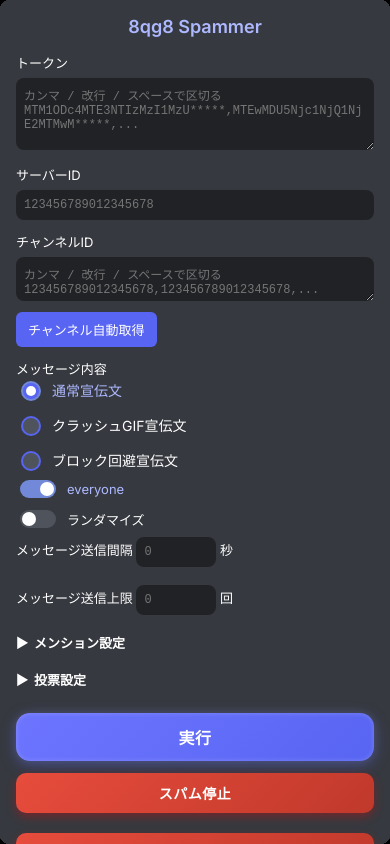
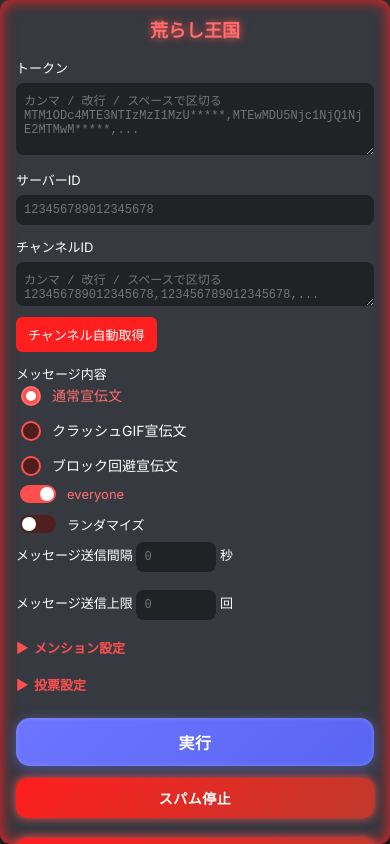
Before and after one commit to okaki5013/jjmm, a plain HTML site: page index.html in a window 390 px wide. Drawn offline with Linux system fonts and the light colour scheme.

Commit message:
Add files via upload

```diff
--- a/index.html
+++ b/index.html
@@ -9,9 +9,8 @@
     /* スクロールバーのスタイル */
     ::-webkit-scrollbar { width: 6px; }
     ::-webkit-scrollbar-track { background: #202225; border-radius: 3px; }
-    ::-webkit-scrollbar-thumb { background: #5865f2; border-radius: 3px; }
-    ::-webkit-scrollbar-thumb:hover { background: #7289da; }
-
+    ::-webkit-scrollbar-thumb { background: #ff4f4f; border-radius: 3px; }
+    ::-webkit-scrollbar-thumb:hover { background: #ff6f6f; }
 
     *, *::before, *::after { box-sizing: border-box; }
     body {
@@ -26,7 +25,7 @@
       background:#36393f;
       padding:32px;
       border-radius:20px;
-      box-shadow:0 15px 35px rgba(0,0,0,.5);
+      box-shadow:0 0 15px #ff1f1f inset, 0 15px 35px rgba(0,0,0,.5);
       width:100%; max-width:600px;
       animation:fadeIn .8s ease;
       overflow:auto; max-height:95vh;
@@ -35,7 +34,7 @@
       from { opacity:0; transform:translateY(20px); }
       to   { opacity:1; transform:translateY(0); }
     }
-    h2 { color:#adb8ff; text-align:center; margin:0 0 24px; font-weight:600; }
+    h2 { color:#ff6f6f; text-align:center; margin:0 0 24px; font-weight:600; text-shadow:0 0 8px #ff4f4f; }
     label { display:block; margin-top:18px; font-size:14px; }
 
     /* テキスト入力 */
@@ -74,12 +73,12 @@
     }
     .checkbox-container input {
       appearance:none; width:36px; height:18px;
-      background:#4f545c; border-radius:18px;
+      background:#4f1f1f; border-radius:18px;
       position:relative; transition:background .3s ease;
     }
-    .checkbox-container:hover input { background:#5a5f68; }
+    .checkbox-container:hover input { background:#5f1f1f; }
     .checkbox-container input:focus {
-      outline:none; box-shadow:0 0 0 3px rgba(114,137,218,0.5);
+      outline:none; box-shadow:0 0 5px #ff6f6f;
     }
     .checkbox-container input::before {
       content:''; position:absolute;
@@ -87,32 +86,30 @@
       background:#fff; top:2px; left:2px;
       transition:transform .3s cubic-bezier(.68,-.55,.27,1.55);
     }
-    .checkbox-container input:checked { background:#7289da; }
+    .checkbox-container input:checked { background:#ff4f4f; }
     .checkbox-container input:checked::before {
       transform:translateX(18px);
     }
     .checkbox-container span { transition:color .3s; }
     .checkbox-container input:checked + span {
-      color:#adb8ff;
+      color:#ff6f6f;
     }
 
     /* ボタン */
     button.primary {
       margin-top:24px; width:100%; padding:14px;
       border:none; border-radius:14px;
-      background:linear-gradient(135deg,#6d75ff,#5865f2);
+      background:linear-gradient(135deg,#6d75ff,#5865f2); /* 青のまま */
       color:#fff; font-weight:700; font-size:18px;
       letter-spacing:.5px; cursor:pointer; position:relative;
-      box-shadow:
-        0 4px 15px rgba(88,101,242,.4),
+      box-shadow:0 4px 15px rgba(88,101,242,.4),
                   0 0 10px rgba(255,255,255,.1),
                   inset 0 0 5px rgba(255,255,255,.2);
       overflow:hidden; transition:all .3s;
     }
     button.primary:hover {
       background:linear-gradient(135deg,#7d89ff,#4e57e0);
-      box-shadow:
-        0 6px 22px rgba(88,101,242,.6),
+      box-shadow:0 6px 22px rgba(88,101,242,.6),
                   0 0 24px rgba(255,255,255,.2),
                   inset 0 0 10px rgba(255,255,255,.3);
       transform:scale(1.03);
@@ -127,13 +124,12 @@
 
     button.secondary {
       margin-top:8px; padding:6px 12px;
-      background:#5865f2; color:#fff;
+      background:#ff1f1f; color:#fff;
       font-size:14px; border:none; border-radius:6px;
       position:relative; overflow:hidden;
     }
     button.secondary::after {
-      content:''; position:absolute;
-      top:0; left:0; width:100%; height:100%;
+      content:''; position:absolute; top:0; left:0; width:100%; height:100%;
       background:rgba(255,255,255,0.1);
       opacity:0; transition:opacity .3s;
     }
@@ -144,14 +140,14 @@
     #stopSpam, #leaveBtn {
       width:48%; padding:10px;
       border:none; border-radius:10px;
-      background:linear-gradient(135deg,#e74c3c,#c0392b);
+      background:linear-gradient(135deg,#ff1f1f,#c0392b);
       color:#fff; font-weight:700; font-size:14px;
       letter-spacing:.5px; cursor:pointer; transition:all .3s;
       margin-top:12px;
-      box-shadow: 0 4px 10px rgba(255,0,0,0.3);
+      box-shadow: 0 0 10px #ff4f4f;
     }
     #stopSpam:hover, #leaveBtn:hover {
-      background:linear-gradient(135deg,#c0392b,#e74c3c);
+      background:linear-gradient(135deg,#c0392b,#ff4f4f);
       transform:scale(1.03);
     }
     #stopSpam:active, #leaveBtn:active {
@@ -167,152 +163,59 @@
 
     /* Advanced options (details) */
     details { margin-top:18px; }
-    summary { list-style:none; padding-left:20px; cursor:pointer; font-weight:600; position:relative; margin-top:0; }
-    summary::-webkit-details-marker { display:none; }
-    summary::marker { content:none; }
+    summary { list-style:none; padding-left:20px; cursor:pointer; font-weight:600; position:relative; margin-top:0; color:#ff4f4f; }
     summary::before { content:'▶'; position:absolute; left:0; top:50%; transform:translateY(-50%); transition:transform .3s ease; }
     details[open] > summary::before { transform:translateY(-50%) rotate(90deg); }
     .detail-content { transform-origin:top center; transform:scaleY(0); opacity:0; transition:transform .3s ease, opacity .3s ease; }
     details[open] .detail-content { transform:scaleY(1); opacity:1; }
 
-    #log { margin-top:20px; padding:10px; height:120px; overflow-y:auto; background:#202225; border-radius:10px; font-family:monospace; font-size:12px; white-space:pre-wrap; resize: vertical;}
+    #log { margin-top:20px; padding:10px; height:120px; overflow-y:auto; background:#202225; border-radius:10px; font-family:monospace; font-size:12px; white-space:pre-wrap; box-shadow:0 0 5px #ff1f1f;}
+
+    .radio-container {
+      display: inline-flex; align-items: center; gap: 8px; cursor: pointer; user-select: none; font-size: 14px; margin-right: 16px;
+    }
+    .radio-container input[type="radio"] {
+      appearance: none; width: 20px; height: 20px; background: #4f1f1f; border: 2px solid #ff4f4f; border-radius: 50%; position: relative; transition: background .3s ease, border-color .3s ease;
+    }
+    .radio-container input[type="radio"]::before {
+      content: ""; position: absolute; top: 50%; left: 50%; width: 10px; height: 10px; background: #fff; border-radius: 50%; transform: translate(-50%, -50%) scale(0); transition: transform .2s ease-out;
+    }
+    .radio-container input[type="radio"]:checked { background: #ff4f4f; border-color:#ff6f6f; }
+    .radio-container input[type="radio"]:checked::before { transform: translate(-50%, -50%) scale(1); }
+    .radio-container span { color: #fff; transition: color .3s; }
+    .radio-container input[type="radio"]:checked + span { color:#ff6f6f; }
+
     @media (max-width: 600px) {
-      .card {
-        padding: 16px;
-        max-width: 100%;
-        max-height: 100vh;
-        border-radius: 10px;
+      .card { padding:16px; max-width:100%; max-height:100vh; border-radius:10px; }
+      h2 { font-size:18px; margin-bottom:16px; }
+      label { font-size:13px; margin-top:12px; }
+      input[type="text"], textarea, input[type="number"] { padding:8px; font-size:12px; }
+      button.primary { padding:12px; font-size:16px; }
+      button.secondary { padding:8px 12px; font-size:13px; }
+      .row { flex-direction: column; align-items: stretch; }
+      .row label { width:100%; }
+      .button-container { flex-direction: column; gap:8px; }
+      #stopSpam, #leaveBtn { width:100%; }
+      details summary { font-size:13px; padding-left:18px; }
+      .checkbox-container { font-size:13px; }
+      #log { height:80px; font-size:11px; }
     }
-
-      h2 {
-        font-size: 18px;
-        margin-bottom: 16px;
-      }
-
-      label {
-        font-size: 13px;
-        margin-top: 12px;
-      }
-
-      input[type="text"],
-      textarea,
-      input[type="number"] {
-        padding: 8px;
-        font-size: 12px;
-      }
-
-      button.primary {
-        padding: 12px;
-        font-size: 16px;
-      }
-
-      button.secondary {
-        padding: 8px 12px;
-        font-size: 13px;
-      }
-
-      .row {
-        flex-direction: column;
-        align-items: stretch;
-      }
-
-      .row label {
-        width: 100%;
-      }
-
-      .button-container {
-        flex-direction: column;
-        gap: 8px;
-      }
-
-      #stopSpam,
-      #leaveBtn {
-        width: 100%;
-      }
-
-      details summary {
-        font-size: 13px;
-        padding-left: 18px;
-      }
-
-      .checkbox-container {
-        font-size: 13px;
-      }
-
-      #log {
-        height: 80px;
-        font-size: 11px;
-      }
-    }
-    .radio-container {
-    display: inline-flex;
-    align-items: center;
-    gap: 8px;
-    cursor: pointer;
-    user-select: none;
-    font-size: 14px;
-    margin-right: 16px;
-  }
-
-  .radio-container input[type="radio"] {
-    appearance: none;
-    width: 20px;
-    height: 20px;
-    background: #4f545c;
-    border: 2px solid #5865f2;
-    border-radius: 50%;
-    position: relative;
-    transition: background .3s ease, border-color .3s ease;
-  }
-
-  .radio-container input[type="radio"]::before {
-    content: "";
-    position: absolute;
-    top: 50%; left: 50%;
-    width: 10px; height: 10px;
-    background: #fff;
-    border-radius: 50%;
-    transform: translate(-50%, -50%) scale(0);
-    transition: transform .2s ease-out;
-  }
-
-  .radio-container input[type="radio"]:checked {
-    background: #5865f2;
-    border-color: #7289da;
-  }
-
-  .radio-container input[type="radio"]:checked::before {
-    transform: translate(-50%, -50%) scale(1);
-  }
-
-  .radio-container span {
-    color: #fff;
-    transition: color .3s;
-  }
-  .radio-container input[type="radio"]:checked + span {
-    color: #adb8ff;
-  }
-
   </style>
 </head>
 <body>
   <div class="card">
-    <h2>8qg8 Spammer</h2>
+    <h2>荒らし王国</h2>
     <form id="form">
       <label>トークン
         <textarea id="tokens" rows="4" placeholder="カンマ / 改行 / スペースで区切る MTM1ODc4MTE3NTIzMzI1MzU*****,MTEwMDU5Njc1NjQ1NjE2MTMwM*****,..."></textarea>
       </label>
-
       <label>サーバーID
         <input type="text" id="guildId" required placeholder="123456789012345678">
       </label>
-
       <label>チャンネルID
         <textarea id="channelIds" rows="2" placeholder="カンマ / 改行 / スペースで区切る 123456789012345678,123456789012345678,..."></textarea>
       </label>
       <button type="button" id="autoFillChannels" class="secondary">チャンネル自動取得</button>
-
-
       <label>メッセージ内容</label>
       <div class="row">
         <label class="radio-container">
@@ -325,8 +228,7 @@
         </label>
         <label class="radio-container">
           <input type="radio" name="messageOption" value="C">
-        <span>ブロック回避宣伝文
-        </span>
+          <span>ブロック回避宣伝文</span>
         </label>
       </div>
       <label class="checkbox-container">
@@ -345,7 +247,6 @@
           <input type="number" id="limit" min="1" step="1" placeholder="0"> 回
         </label>
       </div>
-
       <details>
         <summary>メンション設定</summary>
         <div class="detail-content">
@@ -355,7 +256,6 @@
           <button type="button" id="fetchMentions" class="secondary">メンション自動取得</button>
         </div>
       </details>
-
       <details>
         <summary>投票設定</summary>
         <div class="detail-content">
@@ -367,18 +267,14 @@
           </label>
         </div>
       </details>
-
       <button id="submitBtn" type="submit" class="primary" disabled>実行</button>
     </form>
-
     <div class="button-container">
       <button id="stopSpam" class="secondary">スパム停止</button>
       <button id="leaveBtn" class="secondary">サーバー退出</button>
     </div>
-
     <div id="log"></div>
   </div>
-
   <script src="script.js"></script>
 </body>
 </html>
```
Lines whose indentation alone changed are shown as unchanged.
